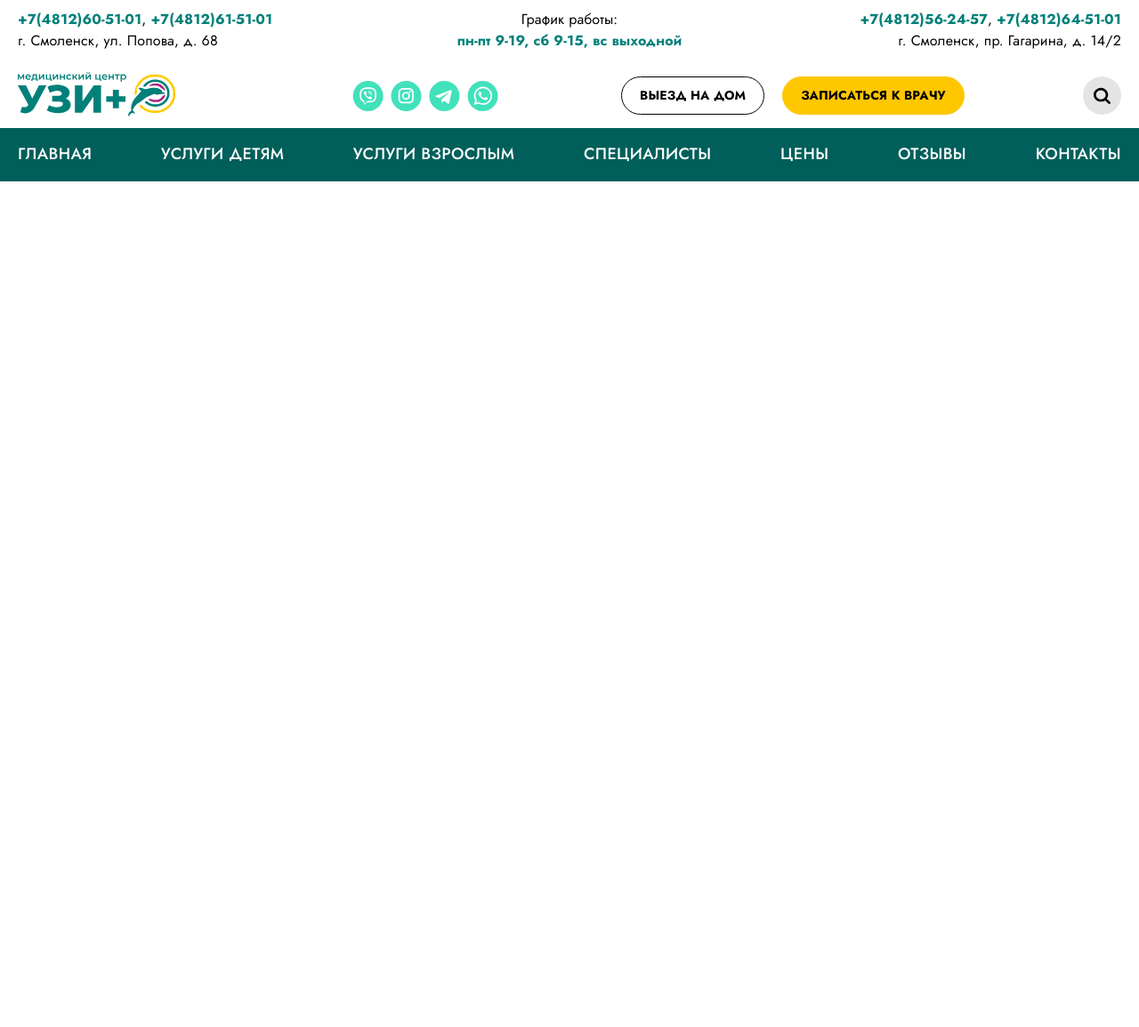
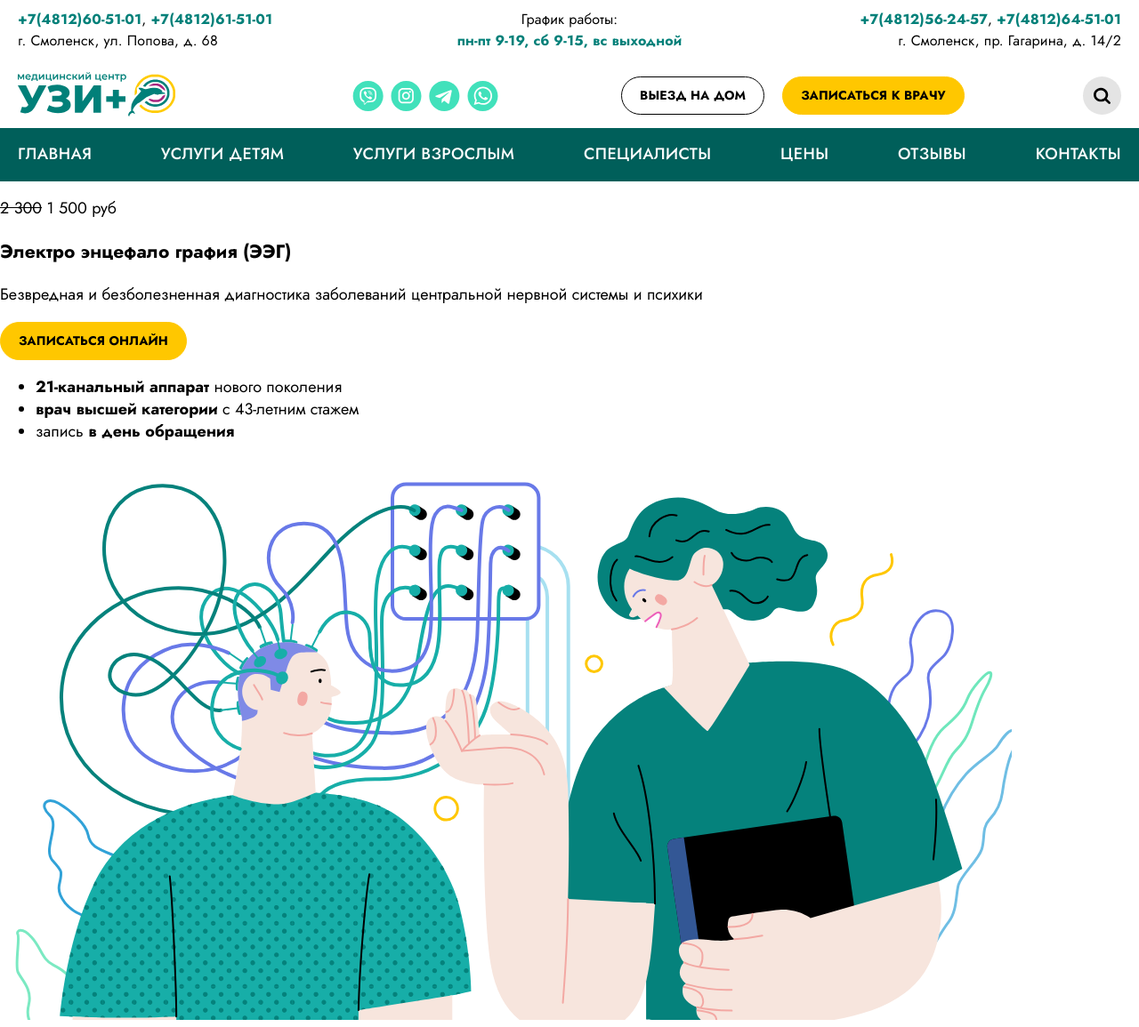
Before and after one commit to yurkaronin/uzi-plus, a PHP site: page /home.html in a window 1280 px wide. Shown: the whole page at 89% size. Before the commit the page ends 204 px from the top, so only its background shows below. Run offline with PHP 8.4, Linux system fonts and the light colour scheme.

Commit message:
Начал стилизацию слайдера

```diff
--- a/css/sections/_sections.scss
+++ b/css/sections/_sections.scss
@@ -1,3 +1,4 @@
 @import "header";
 @import "slider";
 @import "navigation";
+@import "slider-hero";
--- a/css/style.css
+++ b/css/style.css
@@ -213,6 +213,7 @@ input[type=radio].visually-hidden {
 
 .modal__btn:focus,
 .modal__btn:hover {
+  -webkit-transform: scale(1.05);
   transform: scale(1.05);
 }
 
@@ -224,28 +225,12 @@ input[type=radio].visually-hidden {
 /**************************\
   Demo Animation Style
 \**************************/
-@-webkit-keyframes mmfadeIn {
-  from {
-    opacity: 0;
-  }
-  to {
-    opacity: 1;
-  }
-}
 @keyframes mmfadeIn {
   from {
     opacity: 0;
   }
   to {
     opacity: 1;
-  }
-}
-@-webkit-keyframes mmfadeOut {
-  from {
-    opacity: 1;
-  }
-  to {
-    opacity: 0;
   }
 }
 @keyframes mmfadeOut {
@@ -256,28 +241,12 @@ input[type=radio].visually-hidden {
     opacity: 0;
   }
 }
-@-webkit-keyframes mmslideIn {
-  from {
-    transform: translateY(15%);
-  }
-  to {
-    transform: translateY(0);
-  }
-}
 @keyframes mmslideIn {
   from {
     transform: translateY(15%);
   }
   to {
     transform: translateY(0);
-  }
-}
-@-webkit-keyframes mmslideOut {
-  from {
-    transform: translateY(0);
-  }
-  to {
-    transform: translateY(-10%);
   }
 }
 @keyframes mmslideOut {
@@ -297,23 +266,19 @@ input[type=radio].visually-hidden {
 }
 
 .micromodal-slide[aria-hidden=false] .modal__overlay {
-  -webkit-animation: mmfadeIn 0.3s cubic-bezier(0, 0, 0.2, 1);
-          animation: mmfadeIn 0.3s cubic-bezier(0, 0, 0.2, 1);
+  animation: mmfadeIn 0.3s cubic-bezier(0, 0, 0.2, 1);
 }
 
 .micromodal-slide[aria-hidden=false] .modal__container {
-  -webkit-animation: mmslideIn 0.3s cubic-bezier(0, 0, 0.2, 1);
-          animation: mmslideIn 0.3s cubic-bezier(0, 0, 0.2, 1);
+  animation: mmslideIn 0.3s cubic-bezier(0, 0, 0.2, 1);
 }
 
 .micromodal-slide[aria-hidden=true] .modal__overlay {
-  -webkit-animation: mmfadeOut 0.3s cubic-bezier(0, 0, 0.2, 1);
-          animation: mmfadeOut 0.3s cubic-bezier(0, 0, 0.2, 1);
+  animation: mmfadeOut 0.3s cubic-bezier(0, 0, 0.2, 1);
 }
 
 .micromodal-slide[aria-hidden=true] .modal__container {
-  -webkit-animation: mmslideOut 0.3s cubic-bezier(0, 0, 0.2, 1);
-          animation: mmslideOut 0.3s cubic-bezier(0, 0, 0.2, 1);
+  animation: mmslideOut 0.3s cubic-bezier(0, 0, 0.2, 1);
 }
 
 .micromodal-slide .modal__container,
@@ -364,8 +329,6 @@ input[type=radio].visually-hidden {
   box-shadow: none;
   position: relative;
   border-radius: 70px;
-  max-width: -webkit-max-content;
-  max-width: -moz-max-content;
   max-width: max-content;
 }
 .button--light {
@@ -541,8 +504,7 @@ input[type=radio].visually-hidden {
   display: flex;
 }
 .header__logo img {
-  -o-object-fit: cover;
-     object-fit: cover;
+  object-fit: cover;
 }
 .header__buttons {
   max-width: 390px;
@@ -552,8 +514,6 @@ input[type=radio].visually-hidden {
   justify-content: flex-end;
 }
 .header__buttons .button {
-  max-width: -webkit-max-content;
-  max-width: -moz-max-content;
   max-width: max-content;
 }
 .header__search {
@@ -702,4 +662,4 @@ input[type=radio].visually-hidden {
   .hide-768 {
     display: none;
   }
-}/*# sourceMappingURL=style.css.map */
+}
--- a/home.html
+++ b/home.html
@@ -78,7 +78,16 @@
     <div class="wrapper">
       <ul>
         <li><a href="#">Главная</a></li>
-        <li><a href="#">Услуги детям</a></li>
+        <li><a href="#">Услуги детям</a>
+          <!-- <ul class="navigation__sublist">
+          <li><a href="#">Услуга</a></li>
+          <li><a href="#">Услуга</a></li>
+          <li><a href="#">Услуга</a></li>
+          <li><a href="#">Услуга</a></li>
+          <li><a href="#">Услуга</a></li>
+          <li><a href="#">Услуга</a></li>
+        </ul> -->
+        </li>
         <li><a href="#">Услуги взрослым</a></li>
         <li><a href="#">Специалисты</a></li>
         <li><a href="#">Цены</a></li>
@@ -89,6 +98,41 @@
 
   </nav>
   <main>
+    <section class="slider-hero">
+      <div class="slider-hero__item">
+        <div class="slider-hero__details">
+          <div class="slider-hero__left">
+            <p class="slider-hero__price"><del>2 300</del> 1 500 руб</p>
+            <h3 class="slider-hero__title"><span>Электро</span>
+              <span>энцефало</span>
+              графия (ЭЭГ)
+            </h3>
+            <p class="slider-hero__subtitle">Безвредная и безболезненная диагностика заболеваний центральной нервной
+              системы и
+              психики
+            </p>
+            <a href="#" class="button button--icon">Записаться онлайн</a>
+          </div>
+          <div class="slider-hero__list">
+            <ul>
+              <li><b>21-канальный
+                аппарат</b> нового
+                поколения</li>
+                <li><b>врач высшей
+                  категории</b>
+                  с 43-летним
+                  стажем </li>
+                  <li>запись <b>в день
+                    обращения</b></li>
+            </ul>
+          </div>
+
+        </div>
+        <div class="slider-hero__image">
+          <img src="./img/artwork/elektroencefalografiya.svg" alt="картинка услуги" width="1137">
+        </div>
+      </div>
+    </section>
 
   </main>
   <script src="./libs/micromodal.min.js"></script>
```
Also changed, not shown: css/sections/_slider-hero.scss (added).
